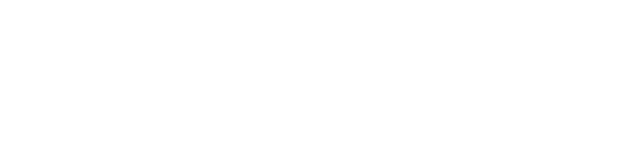
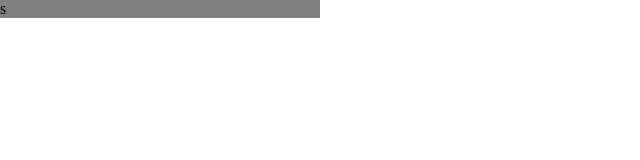
Before and after one commit to skiddip/skiddip.github.io, a plain HTML site: page index.html in a window 1280 px wide. Shown: the whole page, without its empty margins (0-640 px from the left). Drawn offline with Linux system fonts and the light colour scheme.

Commit message:
Update #3
Made a register div and made it 25% in size + it's gray .-.

```diff
--- a/index.html
+++ b/index.html
@@ -9,7 +9,7 @@
   </body>
     <script src="script.js"></script>
     <div id="register-div">
-
+        s
     </div>
   </body>
 </html>
--- a/style.css
+++ b/style.css
@@ -0,0 +1,10 @@
+body {
+    margin: 0;
+}
+
+#register-div {
+    position: relative;
+    width: 25%;
+    height: 25%;
+    background-color: gray;
+}
```
